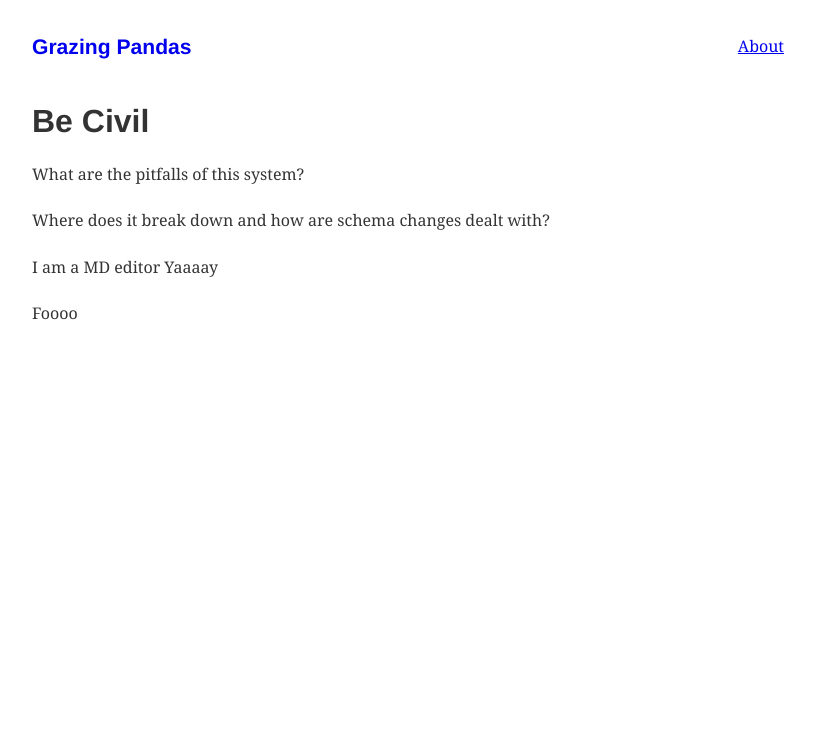
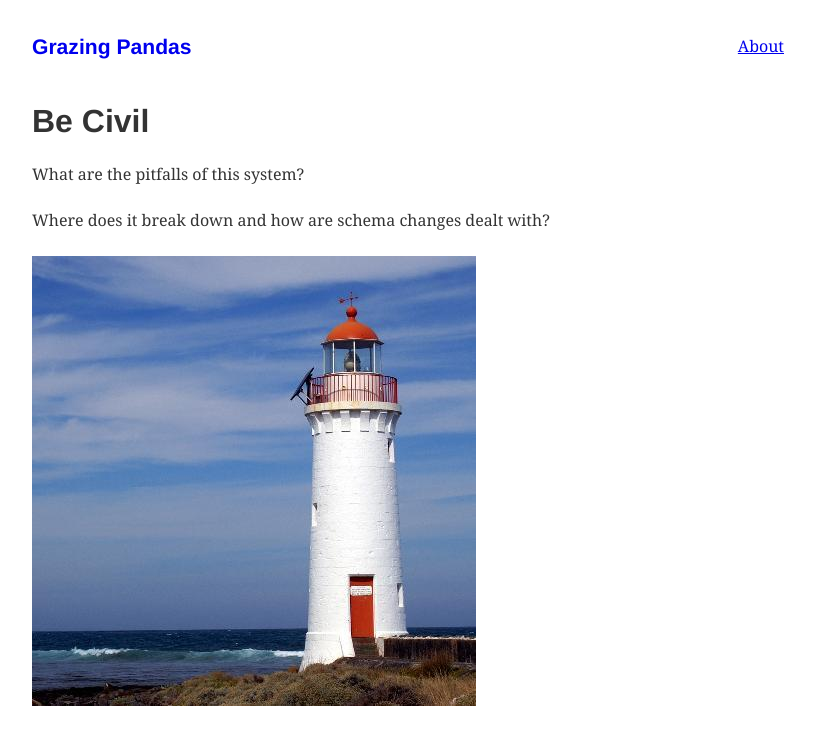
Before and after one commit to tacitus/gatsby-test, a Gatsby site: page /dsadsa in a window 1280 px wide. Shown: the whole page, without its empty margins (232-1047 px from the left). Built offline with nearby package versions, Linux system fonts and the light colour scheme; Gatsby itself is replaced by a stand-in of ours; some packages are replaced by stand-ins of ours.

Commit message:
Update Pages “dsadsa”

```diff
--- a/src/pages/dsadsa.md
+++ b/src/pages/dsadsa.md
@@ -7,6 +7,6 @@ What are the pitfalls of this system?
 
 Where does it break down and how are schema changes dealt with?
 
-I am a MD editor Yaaaay
 
-Foooo
+
+![all first step](/images/uploads/pf-lighthouse.jpg)
```
